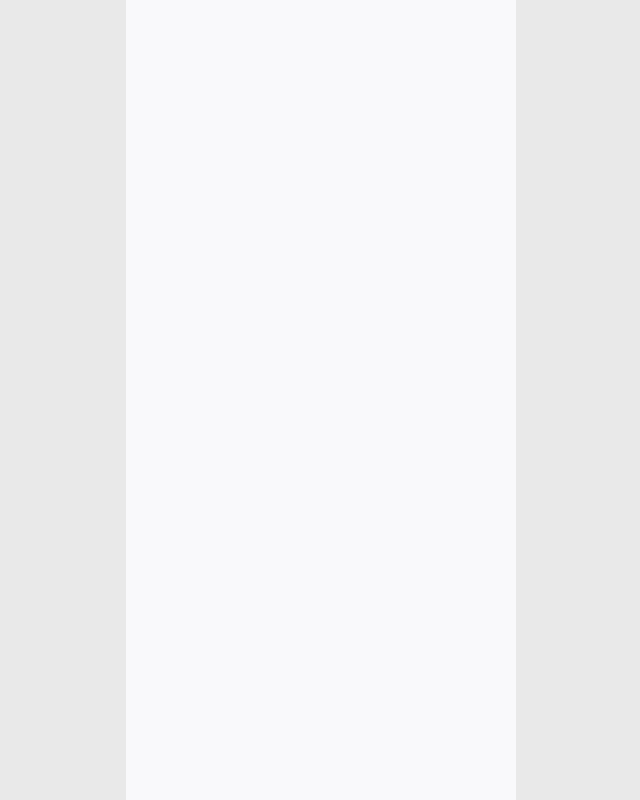
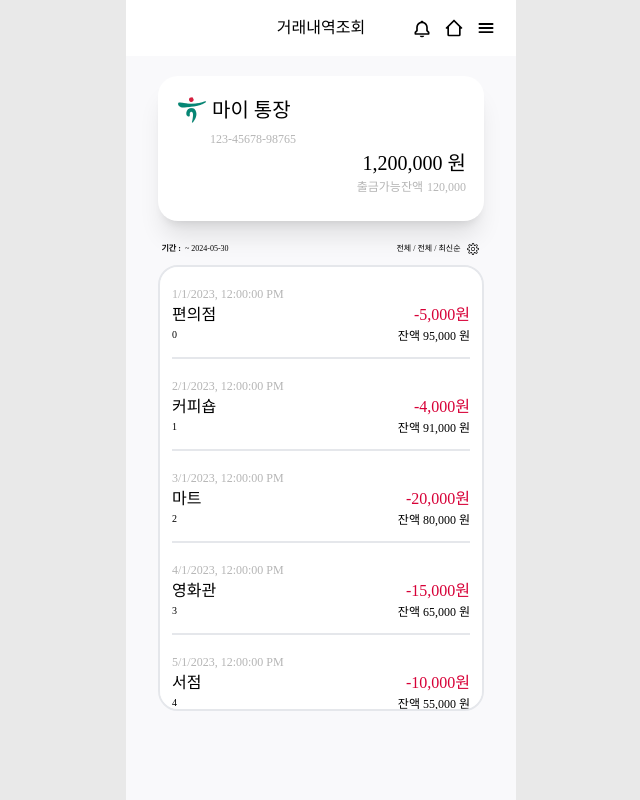
Before and after one commit to hana-runner/hana-v-frontend, a React (Vite) app: page /transaction in a window 1280 px wide. Before the commit this address had no page. Shown: the whole page, without its empty margins (319-959 px from the left). Built offline with nearby package versions, Linux system fonts and the light colour scheme; a web font is replaced by a local one.

Commit message:
🚚 거래내역 조회 관련 파일 rename

```diff
--- a/src/App.tsx
+++ b/src/App.tsx
@@ -10,7 +10,7 @@ import {
   Login,
   Register,
   Splash,
-  TransactionHistory,
+  Transaction,
 } from "./pages";
 
 function App() {
@@ -25,7 +25,7 @@ function App() {
       <Route path="/find/id" element={<FindId />} />
       <Route path="/interests" element={<Interests />} />
       <Route path="/register" element={<Register />} />
-      <Route path="/transactionHistory" element={<TransactionHistory />} />
+      <Route path="/transaction" element={<Transaction />} />
     </Routes>
   );
 }
--- a/src/components/transaction/TransactionList.tsx
+++ b/src/components/transaction/TransactionList.tsx
@@ -1,6 +1,6 @@
 import React, { useState, useEffect } from "react";
 import axios from "axios";
-import { Transaction } from "../../types/transactionHistory";
+import { Transaction } from "../../types/transaction";
 
 const TransactionHistoryList: React.FC = () => {
   const [transactions, setTransactions] = useState<Transaction[]>([]);
--- /dev/null
+++ b/src/pages/Transaction.tsx
@@ -0,0 +1,17 @@
+import React from "react";
+import { AccountBoard, Navbar } from "../components";
+import HistoryOption from "../components/transaction/HistoryOption";
+import TransactionList from "../components/transaction/TransactionList";
+
+function Transaction() {
+  return (
+    <section className="flex flex-col items-center flex-wrap">
+      <Navbar title="거래내역조회" option={false} />
+      <AccountBoard />
+      <HistoryOption />
+      <TransactionList />
+    </section>
+  );
+}
+
+export default Transaction;
--- a/src/pages/TransactionHistories/TransactionHistory.tsx
+++ /dev/null
@@ -1,17 +0,0 @@
-import React from "react";
-import { AccountBoard, Navbar } from "../../components";
-import HistoryOption from "../../components/transaction/HistoryOption";
-import TransactionHistoryList from "../../components/transaction/TransactionHistoryList";
-
-function TransactionHistory() {
-  return (
-    <section className="flex flex-col items-center flex-wrap">
-      <Navbar title="거래내역조회" option={false} />
-      <AccountBoard />
-      <HistoryOption />
-      <TransactionHistoryList />
-    </section>
-  );
-}
-
-export default TransactionHistory;
--- a/src/pages/index.ts
+++ b/src/pages/index.ts
@@ -11,5 +11,5 @@ export { default as VerifyEmail } from "./user/findId/verification/VerifyEmail";
 export { default as ShowId } from "./user/findId/ShowId";
 export { default as validateId } from "../components/validation/id-validation";
 export { default as validatePw } from "../components/validation/pw-validation";
-export { default as TransactionHistory } from "./TransactionHistories/TransactionHistory";
+export { default as Transaction } from "./Transaction";
 export { default as Register } from "./user/register/Regstier";
```
Also changed, not shown: src/types/transaction.d.ts (renamed from src/types/transactionHistory.d.ts).
